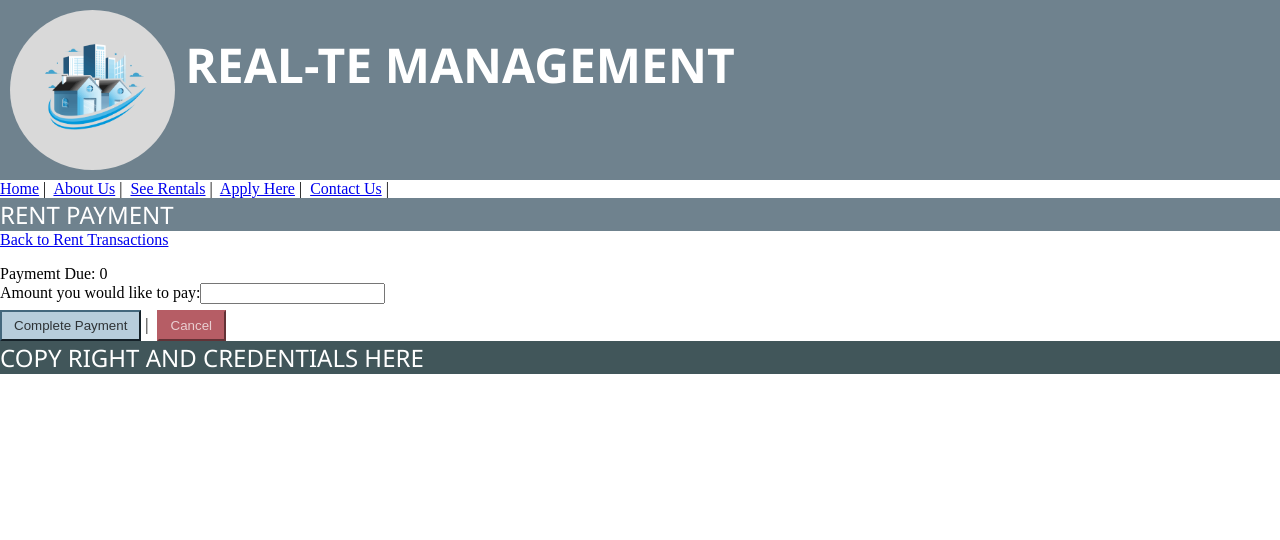
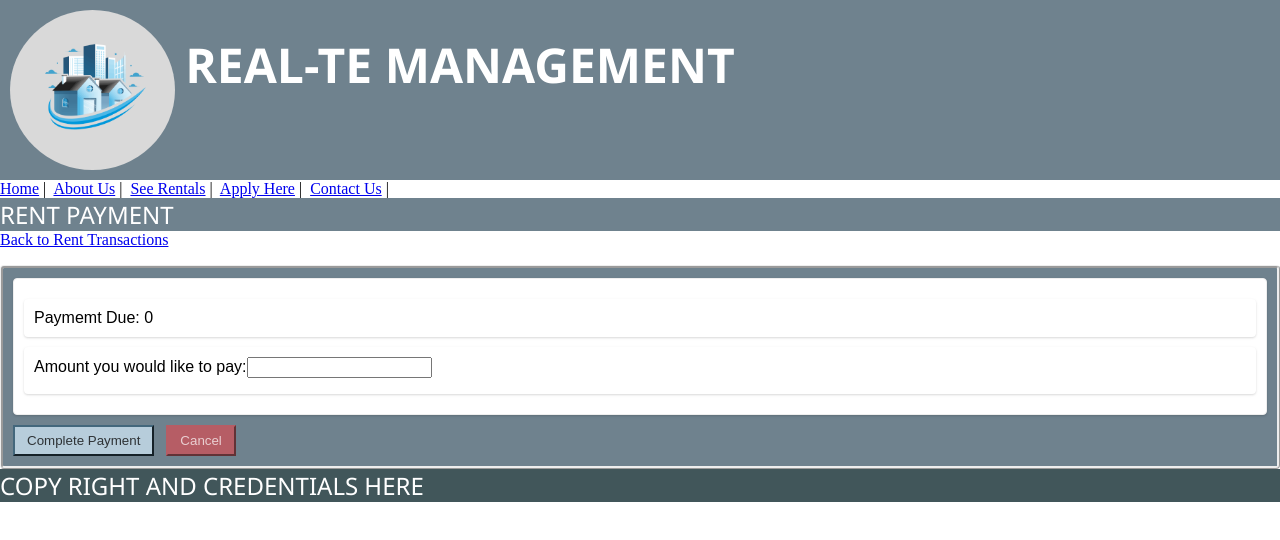
Before and after one commit to shann0n5/m03-capstone-final, a Vue app in the folder capstone/vue/: page /rent-transaction-form/1 in a window 1280 px wide. Shown: the top 540 px of the page. Built offline with nearby package versions, Linux system fonts and the light colour scheme; no server answers.

Commit message:
rent form functions are functiong correctly

```diff
--- a/capstone/vue/src/components/RentTransactionForm.vue
+++ b/capstone/vue/src/components/RentTransactionForm.vue
@@ -1,16 +1,15 @@
 <template>
     <form class="rentTransactionForm">
       <div class="form-section">
+        <div class="info-field" v-bind:key="rentTransaction.rentTransactionId">Paymemt Due: {{ rentTransaction.amount }}</div>
+        <div class="info-field">
+        <label for="rentPayment">Amount you would like to pay:  </label>
+          <input type="number" name="paymentInput" ref="paymentInput"></div>
+      </div>
+      <div class="info-field" v-if="rentTransaction.pastDue">Is this payment past due? {{ rentTransaction.pastDue}}</div>
+      <div  class="serviceRequestButton">
 
-
-        <div v-bind:key="rentTransaction.rentTransactionId">Paymemt Due: {{ rentTransaction.amount }}</div>
-          <label for="rentPayment">Amount you would like to pay:  </label>
-          <input type="number" name="paymentInput" ref="paymentInput">
-      </div>
-      <div v-if="rentTransaction.pastDue">Is this payment past due? {{ rentTransaction.pastDue}}</div>
-      <div class="serviceRequestButton">
-
-          <button v-bind:to="{name:'rentTransaction'}" class="btn-submit" type="submit" v-on:click="submitPayment">Complete Payment</button>&nbsp;|&nbsp;
+          <button v-bind:to="{name:'rentTransaction'}" class="btn-submit" type="submit" v-on:click="submitPayment">Complete Payment</button>&nbsp;&nbsp;
            <button class="btn-cancel" type="button" v-on:click="cancelPayment">Cancel</button>
 
       </div>
@@ -79,19 +78,43 @@ export default {
       } else
         {
           alert('Please enter valid amount')}
-      return false;
+      return false
 
   }
 }
 }
      </script>
- <!-- // let msg = '';\ -->
-  <!-- // msg +=
-      // if (msg.length > 0) {
-      //   this.$store.commit('SET_NOTIFICATION', msg);
-      //   return false;
-      // }
+<style>
+.rentTransactionForm{
+  background-color: #6f828e;
+  border-style: ridge;
+  border-radius: 0.25rem;
+  padding: 10px;
+
+}
+.info-field{
+  background: #fff;
+  border-radius: 0.25rem;
+  padding: 10px;
+  border: 1px;
+  box-shadow: 0 1px 3px 0 rgba(0, 0, 0, 0.1), 0 1px 2px 0 rgba(0, 0, 0, 0.06);
+  margin-bottom: 10px;
+  cursor: pointer
+
+}
+
+.form-section{
+  background: #fff;
+  border-radius: 0.25rem;
+  padding: 10px;
+  border: 1px;
+  box-shadow: 0 1px 3px 0 rgba(0, 0, 0, 0.1), 0 1px 2px 0 rgba(0, 0, 0, 0.06);
+  margin-bottom: 10px;
+  cursor: pointer;
+  border-style: ridge;
 
 
+}
 
-// } -->
+
+</style>
--- a/capstone/vue/src/components/RentTransactionSection.vue
+++ b/capstone/vue/src/components/RentTransactionSection.vue
@@ -1,20 +1,19 @@
 <template>
     <div class="action-board">
       <h2>{{title}}</h2>
-      <div class="rent-transactions" v-for="rentTransaction in rentTransactions" v-bind:key="rentTransaction.rentTransactionId">
+      <div class="rent-transactions">
+         <div class="rent-transaction" v-for="rentTransaction in rentTransactions" v-bind:key="rentTransaction.rentTransactionId">
+         <div class="transaction-section-details">
+            <div class="info-field">Rent Payment Id: {{rentTransaction.transactionId}}</div>
 
-         <div class="transaction-section-details">
-            <div>Rent Payment Id: {{rentTransaction.transactionId}}</div>
+         <div class="info-field"> Amount Due: {{ rentTransaction.amount }} </div>
 
-         <div > Amount Due: {{ rentTransaction.amount }} </div>
+         <div class="info-field">Payment Due Date: {{ rentTransaction.dueDate }}</div>
 
-         <div>Payment Due Date: {{ rentTransaction.dueDate }}</div>
+         <div class="info-field"> Is this payment past due?  {{ rentTransaction.pastDue }}</div>
+        </div>
+    <button class="pay-btn"><router-link class="back-btn" v-bind:to="{name:'RentTransactionForm', params:{rentTransactionId: rentTransaction.transactionId} }">Pay Rent</router-link> </button>
 
-         <div> Is this payment past due?  {{ rentTransaction.pastDue }}</div>
-         <div class="add-new-rent-Transaction">
-    <router-link v-bind:to="{name:'RentTransactionForm', params:{rentTransactionId: rentTransaction.transactionId} }">Pay Rent</router-link>
-
-  </div>
          </div>
 
         </div>
@@ -35,7 +34,19 @@
   border-radius: 10px;
   padding: 0 20px 20px 20px;
 }
+.action-board h2 {
+color: #2c363b
+}
 
+.info-field{
+  background: #fff;
+  border-radius: 0.10rem;
+  padding: 15px;
+  border: 10px;
+  box-shadow: 0 1px 3px 0 rgba(0, 0, 0, 0.1), 0 1px 2px 0 rgba(0, 0, 0, 0.06);
+  margin-bottom: 10px;
+  cursor: pointer;
+}
 .rent-transactions {
   background: #fff;
   border-radius: 0.25rem;
@@ -44,6 +55,21 @@
   box-shadow: 0 1px 3px 0 rgba(0, 0, 0, 0.1), 0 1px 2px 0 rgba(0, 0, 0, 0.06);
   margin-bottom: 10px;
   cursor: pointer;
+}
+
+.rent-transaction {
+  border-style: ridge;
+  border-radius: 0.25rem;
+  padding: 10px;
+}
+.pay-btn{
+  color: rgba(25, 27, 29, 0.87);
+  background-color: #b7cddb;
+  border-color: #43677c;
+  text-decoration: none;
+  padding: 6px 12px;
+  cursor: pointer;
+  border-radius: 0.20 rem;
 }
 
 .rent-transaction:last-child {
@@ -60,4 +86,5 @@
   justify-content: space-between;
 }
 
+
 </style>
```
